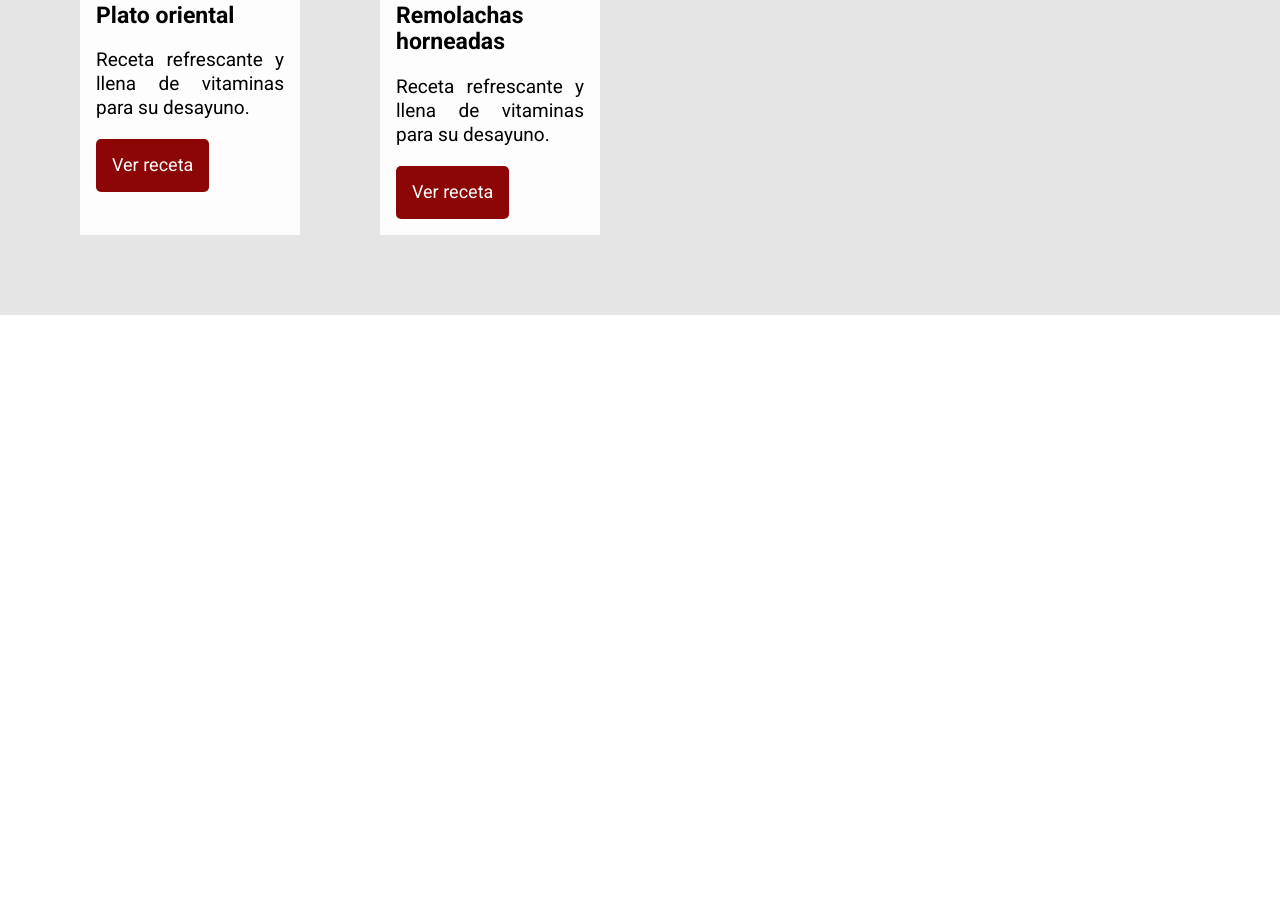
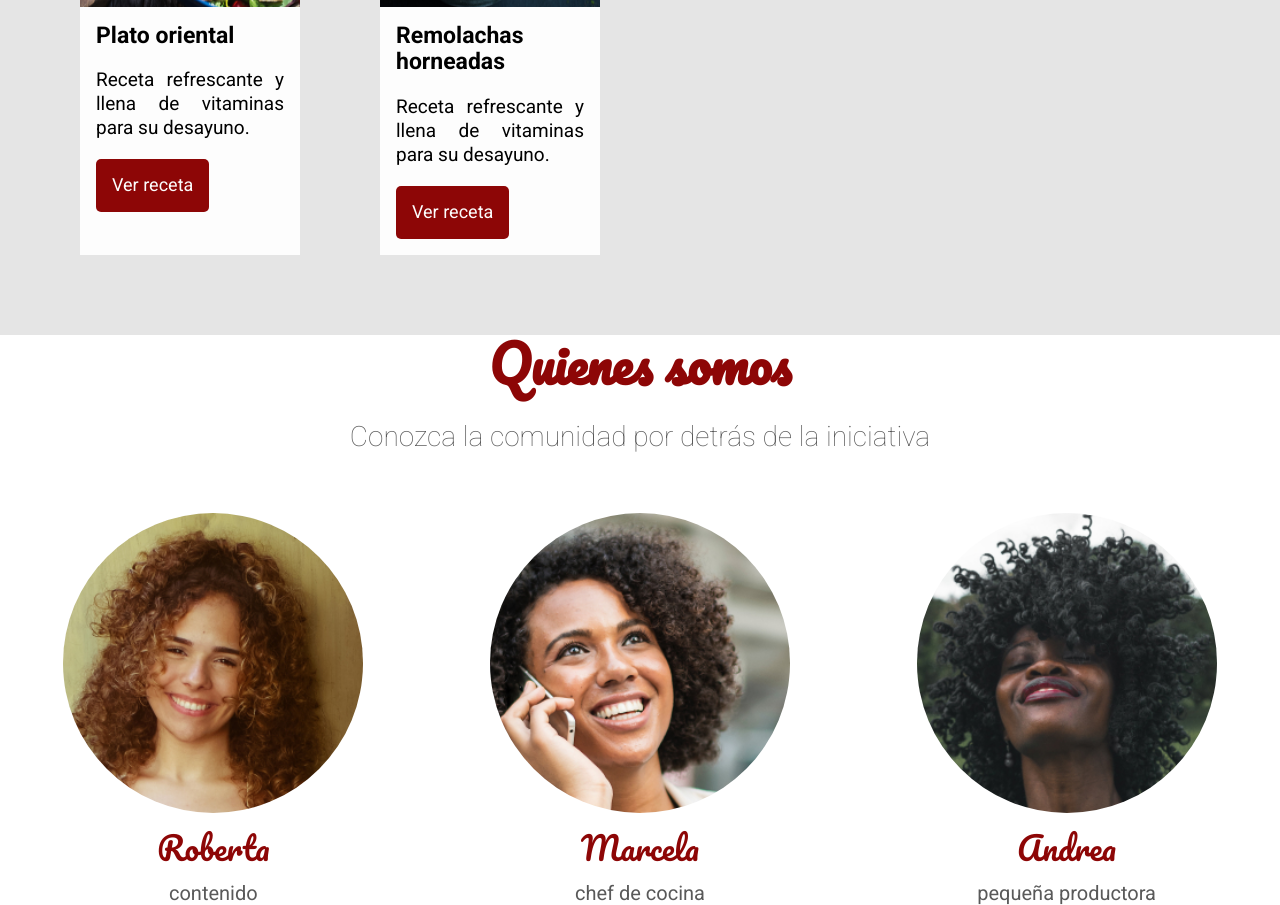
Before and after one commit to axlgoze/FrutaFruto, a plain HTML site: page index.html in a window 1280 px wide. Shown: the part 1861-2766 px from the top of the page. Before the commit the page ends 2176 px from the top, so only its background shows below. Drawn offline with Linux system fonts and the light colour scheme; files that its build step writes are made by us from their sources.

Commit message:
Step 6) ADD: Who are we section with their styles

```diff
--- /dev/null
+++ b/assets/css/personas/persona-funcion.css
@@ -0,0 +1,5 @@
+.persona__funcion{
+    font-size: 2rem;
+    color: #595959;
+    text-transform: lowercase;
+}
--- /dev/null
+++ b/assets/css/personas/persona-imagen.css
@@ -0,0 +1,21 @@
+.persona__imagen{
+    width: 300px;
+    height: 300px;
+}
+
+.persona__imagen--roberta, .persona__imagen--marcela, .persona__imagen--andrea{
+    background-position: center;
+    background-repeat: no-repeat;
+    background-size: cover;
+    border-radius: 100%;
+}
+
+.persona__imagen--roberta{
+    background-image: url(../../img/personas/roberta.jpg);
+}
+.persona__imagen--marcela{
+    background-image: url(../../img/personas/marcela.jpg);
+}
+.persona__imagen--andrea{
+    background-image: url(../../img/personas/andrea.jpg);
+}
--- /dev/null
+++ b/assets/css/personas/persona-nombre.css
@@ -0,0 +1,6 @@
+.persona__nombre{
+    margin: 1.6rem 0;
+    font-size: 3.2rem;
+    font-family: 'Pacifico', cursive;
+    color: #8d0606;
+}
--- /dev/null
+++ b/assets/css/personas/persona.css
@@ -0,0 +1,4 @@
+.persona{
+    display: flex;
+    flex-direction: column;
+}
--- /dev/null
+++ b/assets/css/personas/personas.css
@@ -0,0 +1,5 @@
+.personas{
+    padding-top: 3.2rem;
+    display: flex;
+    justify-content: space-around;
+}
--- /dev/null
+++ b/assets/css/quienesSomos/quienesSomos-descripcion.css
@@ -0,0 +1,6 @@
+.quienes-somos__descripcion{
+    font-size: 2.8rem;
+    font-weight: 100;
+    color: #595959;
+    text-align: center;
+}
--- /dev/null
+++ b/assets/css/quienesSomos/quienesSomos-titulo.css
@@ -0,0 +1,7 @@
+.quienes-somos__titulo{
+    margin-bottom: 1.6rem;
+    font-size: 5.1rem;
+    font-family: 'Pacifico', cursive;
+    text-align: center;
+    color: #8d0606;
+}
--- /dev/null
+++ b/assets/css/quienesSomos/quienesSomos.css
@@ -0,0 +1,3 @@
+.quienes-somos{
+    text-align: center;
+}
--- a/assets/css/recetas/receta-imagen.css
+++ b/assets/css/recetas/receta-imagen.css
@@ -1,3 +1,3 @@
 .receta__imagen{
-    height: 190px;
+    height: 200px;
 }
--- a/index.html
+++ b/index.html
@@ -28,7 +28,14 @@
         <link rel="stylesheet" href="./assets/css/recetas/receta-titulo.css">
         <link rel="stylesheet" href="./assets/css/recetas/receta-descripcion.css">
         <link rel="stylesheet" href="./assets/css/recetas/receta-boton.css">
-
+        <link rel="stylesheet" href="./assets/css/quienesSomos/quienesSomos-descripcion.css">
+        <link rel="stylesheet" href="./assets/css/quienesSomos/quienesSomos-titulo.css">
+        <link rel="stylesheet" href="./assets/css/quienesSomos/quienesSomos.css">
+        <link rel="stylesheet" href="./assets/css/personas/personas.css">
+        <link rel="stylesheet" href="./assets/css/personas/persona.css">
+        <link rel="stylesheet" href="./assets/css/personas/persona-nombre.css">
+        <link rel="stylesheet" href="./assets/css/personas/persona-imagen.css">
+        <link rel="stylesheet" href="./assets/css/personas/persona-funcion.css">
 
 
     </head>
@@ -108,5 +115,28 @@
             </div>
     </section>
 
+
+    <section class="quienes-somos">
+        <h3 class="quienes-somos__titulo">Quienes somos</h3>
+        <p class="quienes-somos__descripcion">Conozca la comunidad por detrás de la iniciativa</p>
+        <div class="personas">
+            <div class="persona">
+                <div class="persona__imagen persona__imagen--roberta"></div>
+                <span class="persona__nombre">Roberta</span>
+                <span class="persona__funcion">Contenido</span>
+            </div>
+            <div class="persona">
+                <div class="persona__imagen persona__imagen--marcela"></div>
+                <span class="persona__nombre">Marcela</span>
+                <span class="persona__funcion">Chef de cocina</span>
+            </div>
+            <div class="persona">
+                <div class="persona__imagen persona__imagen--andrea"></div>
+                <span class="persona__nombre">Andrea</span>
+                <span class="persona__funcion">Pequeña Productora</span>
+            </div>
+        </div>
+    </section>
+
     </body>
 </html>
```
